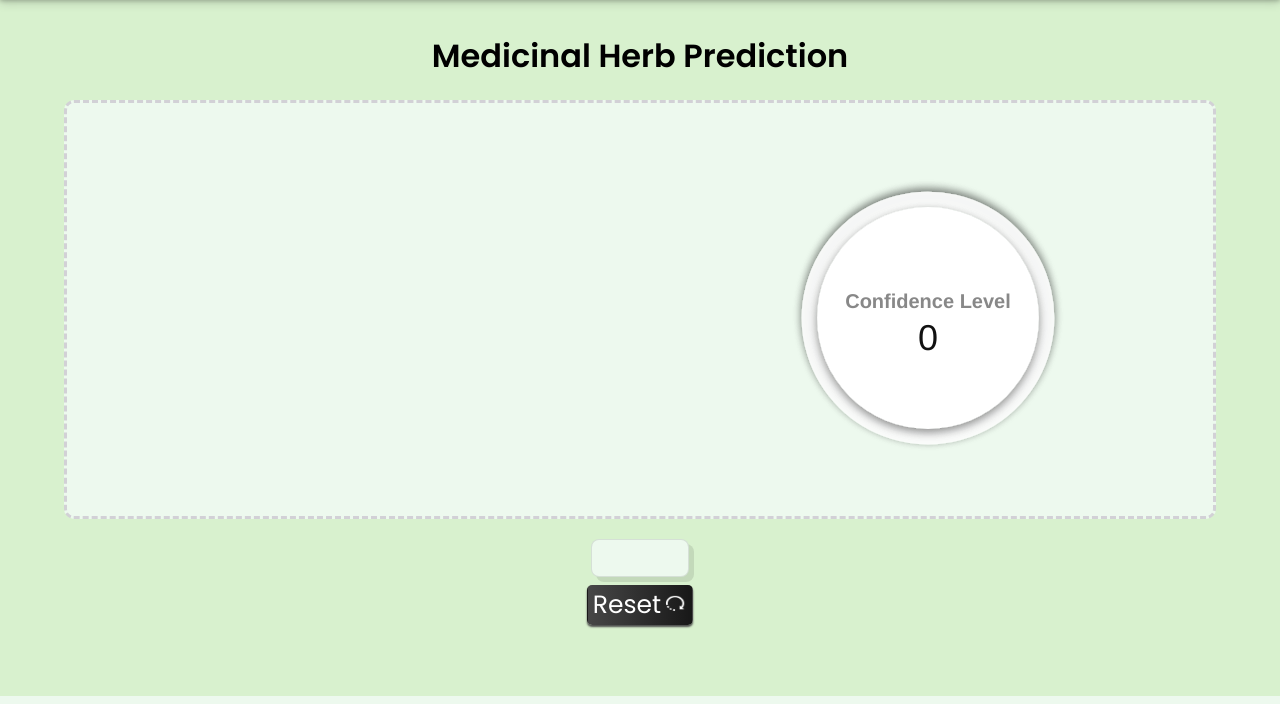
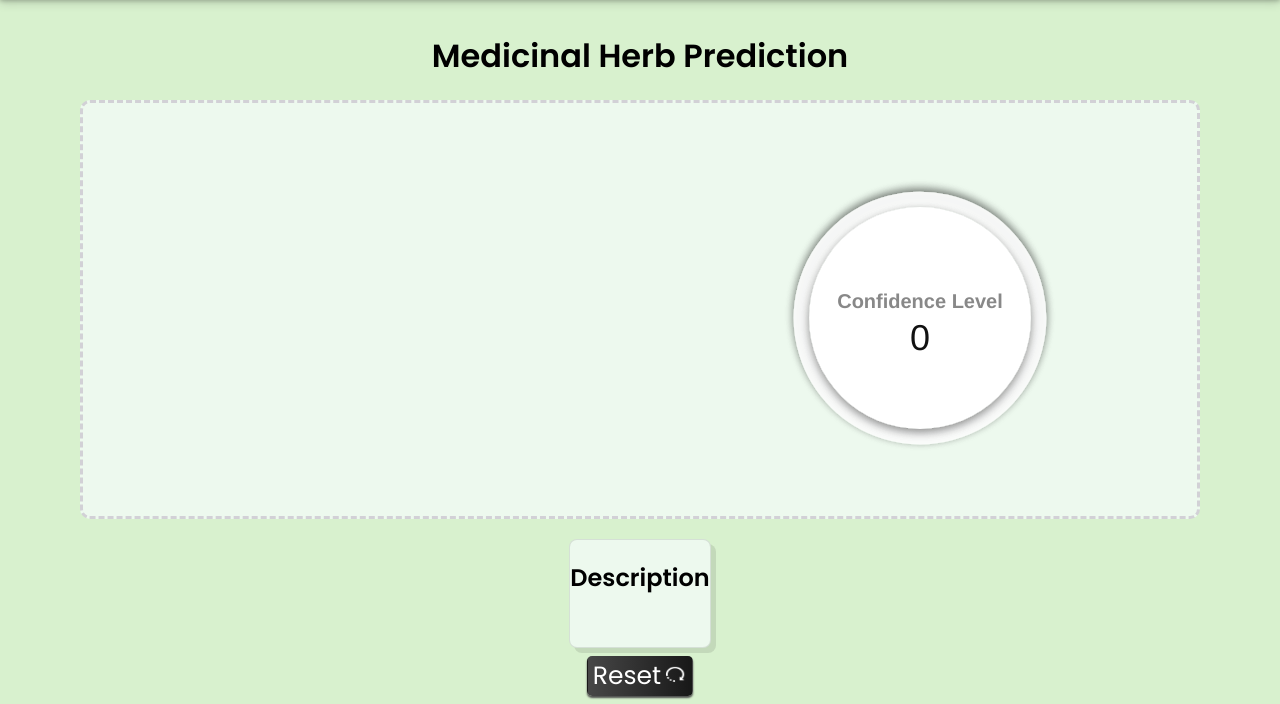
Before and after one commit to abhinav0git/SIHV1, a Flask app: template templates/result.html in a window 1280 px wide. Shown: the part 104-808 px from the top of the page. Run offline with Flask 3, Linux system fonts and the light colour scheme; the template is opened without the code that fills it, so the values that code supplies are empty; some libraries are stand-ins or nearby versions.

Commit message:
some adjustment with result page and style for the same

```diff
--- a/static/stylesheets/style.css
+++ b/static/stylesheets/style.css
@@ -7,6 +7,7 @@
     }
     #upsection {
         flex-direction: column;
+        margin: 0 1.5rem;
     }
 }
 
@@ -85,17 +86,18 @@ header {
 
 .uploadsection {
     padding: 2rem 0;
-    margin: 20 4rem;
+    margin: 20px 5rem;
     background-color: #EDF9EE;
     border-radius: 10px;
     min-height: 350px;
     max-height: fit-content;
+    max-width: 84rem;
     border: 3px dashed #d2d1d6;
     display: flex;
     flex-direction: row;
     align-items: center;
     justify-content: center;
-    height: 433px;
+    /* height: 433px; */
     transition: .1s ease-in-out;
 }
 
@@ -213,14 +215,14 @@ img#svgImage {
     box-shadow: #2424241e 5px 5px;
     max-height: fit-content;
     display: flex;
-    flex-direction: row;
+    flex-direction: column;
     align-items: center;
     justify-content: center;
     max-width: 850px;
 }
 
 .slogann{
-    margin: 2px 1rem;
+    margin: 0 1rem;
     padding: 1rem 2rem;
 }
 
--- a/templates/result.html
+++ b/templates/result.html
@@ -69,6 +69,7 @@
                 </div>
 
                 <div class = "paraSection ">
+                    <h2>Description</h2>
                     <p class="slogann">{{description}}</p>
                 </div>
 
```
